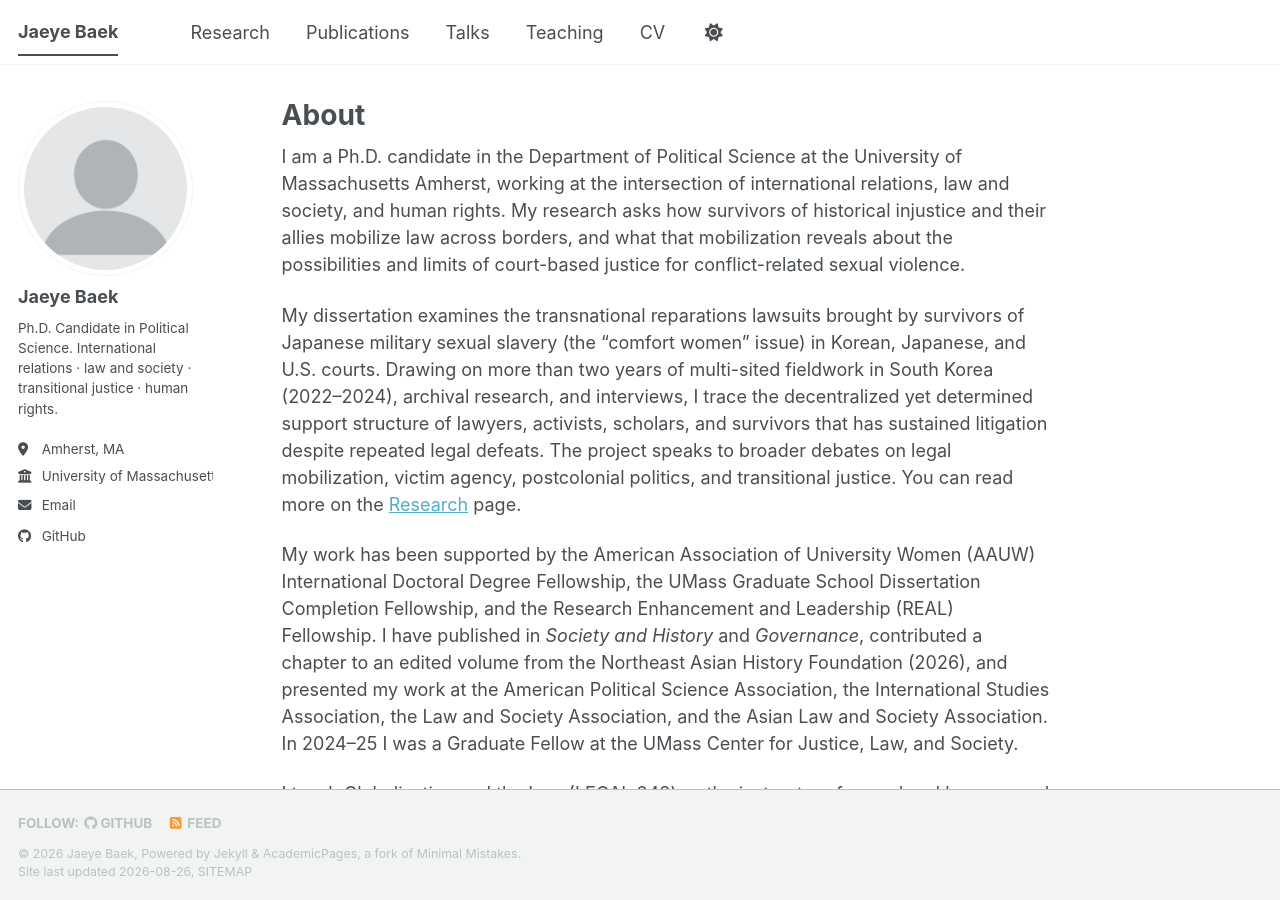
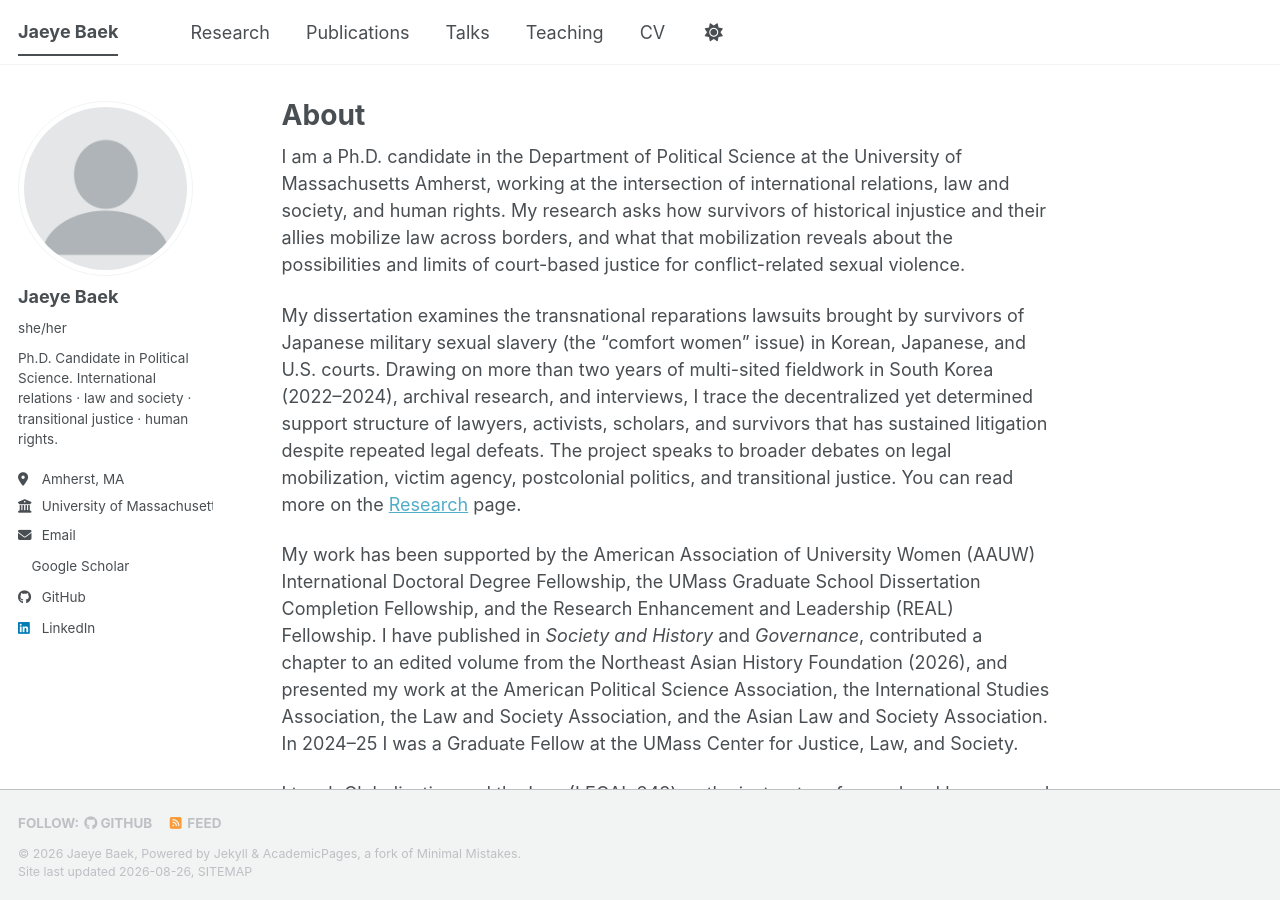
Before and after one commit to jaeyebaek/jaeyebaek.github.io, a Jekyll site: the page built from _pages/about.md, in a window 1280 px wide and 900 px high. Built offline with Jekyll 4.4.1, drawn with Linux system fonts in a browser that asks for light colours; a style sheet for code colours, icons or effects is not loaded; part of the change alters nothing that is shown.

Commit message:
Update _config.yml

```diff
--- a/_config.yml
+++ b/_config.yml
@@ -25,7 +25,7 @@ author:
   # Biographic information
   avatar           : "profile.png"
   name             : "Jaeye Baek"
-  pronouns         : # example: "she/her"
+  pronouns         : "she/her"
   bio              : "Ph.D. Candidate in Political Science. International relations · law and society · transitional justice · human rights."
   location         : "Amherst, MA"
   employer         : "University of Massachusetts Amherst"
@@ -35,7 +35,7 @@ author:
   # Academic websites
   academia         : # URL
   arxiv            : # URL - Update with the correct link to your profile
-  googlescholar    : # add your Google Scholar profile URL
+  googlescholar    : "https://scholar.google.com/citations?user=sY2rPYYAAAAJ&hl=ko&oi=ao"
   inspire-hep      : # URL
   impactstory      : # URL
   orcid            : # add your ORCID URL
@@ -66,7 +66,7 @@ author:
   keybase          : # Username
   instagram        : # Username
   lastfm           : # Username
-  linkedin         : # add your LinkedIn username (the part after linkedin.com/in/)
+  linkedin         : "https://www.linkedin.com/in/jaeyebaek/"
   mastodon         : # URL
   medium           : # URL
   pinterest        : # Username
```
